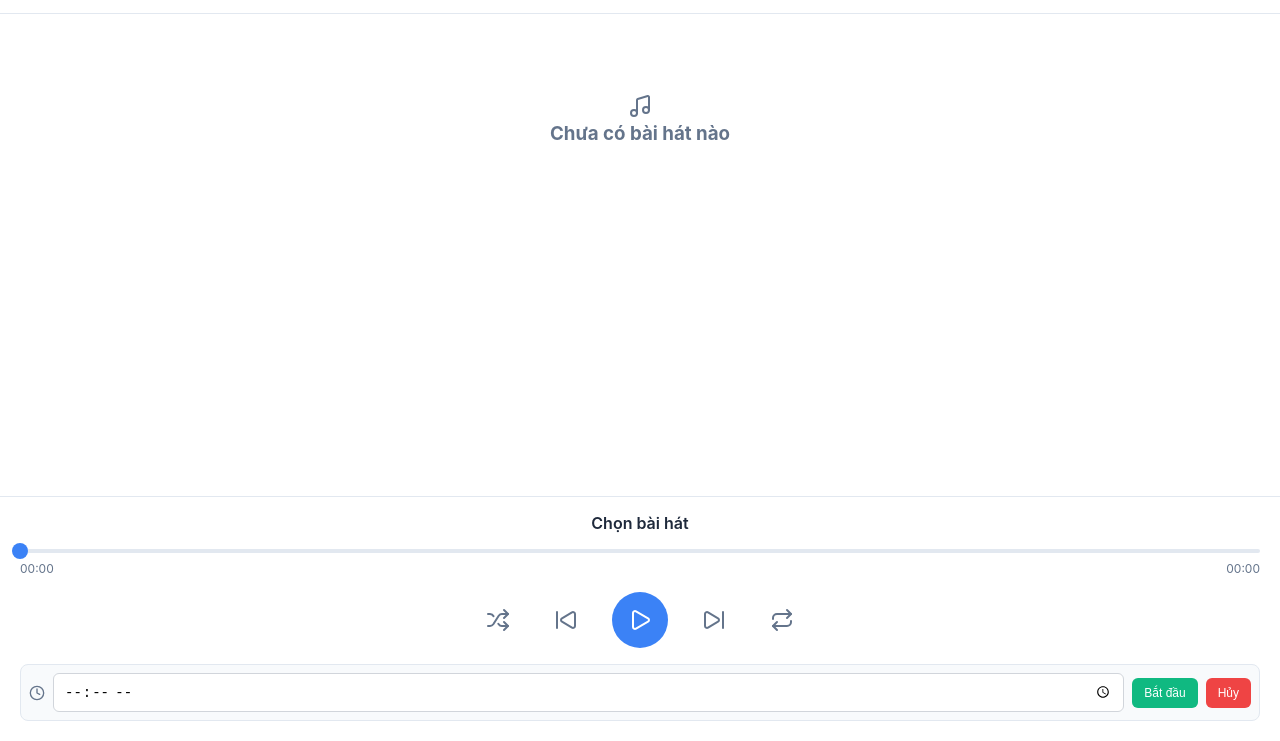
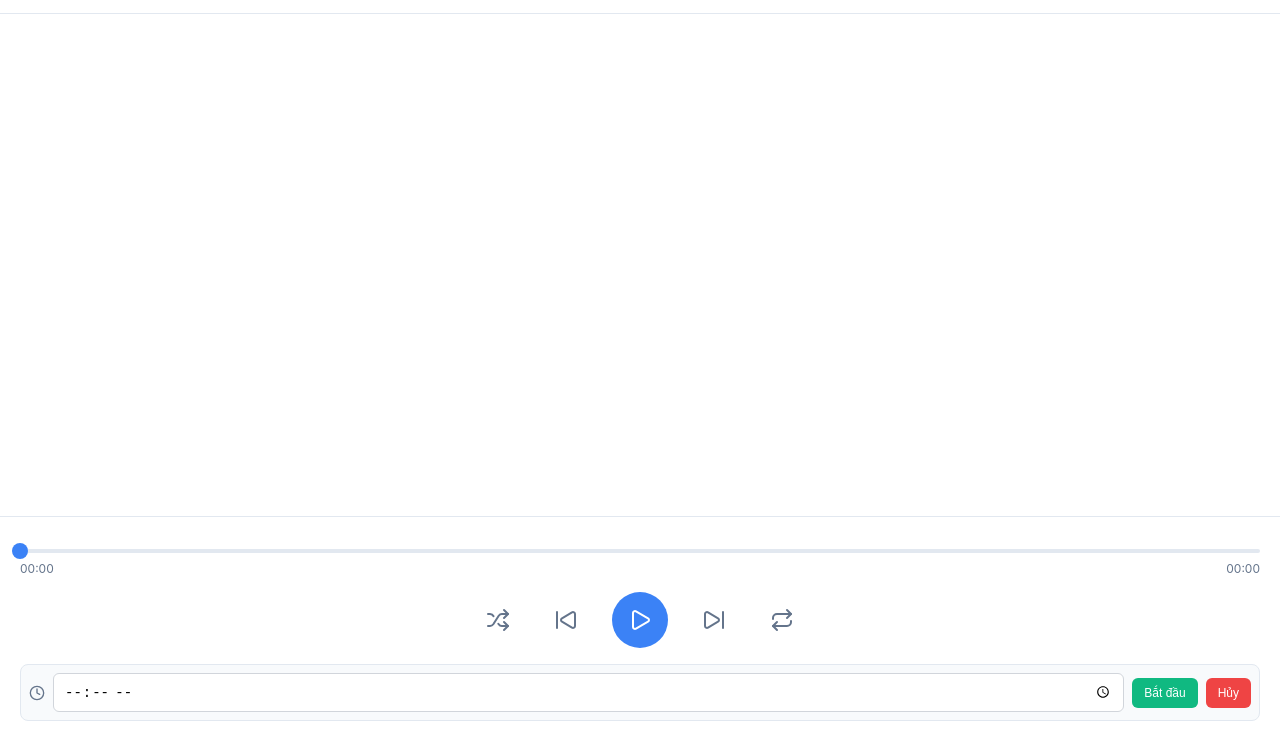
Before and after one commit to trongnam13823/AudioPlayer, a plain HTML site: page index.html in a window 1280 px wide. Shown: the part 59-800 px from the top of the page. Drawn offline with nearby package versions, Linux system fonts and the light colour scheme.

Commit message:
Update index.html

```diff
--- a/index.html
+++ b/index.html
@@ -399,16 +399,16 @@
 
       <!-- Playlist -->
       <div class="playlist-container" id="playlistContainer">
-        <div class="empty-state">
+<!--         <div class="empty-state">
           <i data-lucide="music"></i>
-          <h3>Chưa có bài hát nào</h3>
-        </div>
+          <h3></h3>
+        </div> -->
       </div>
 
       <!-- Player Controls -->
       <div class="player-controls">
         <div class="current-track">
-          <div class="current-title" id="currentTitle">Chọn bài hát</div>
+          <div class="current-title" id="currentTitle"></div>
         </div>
 
         <div class="progress-section">
```
